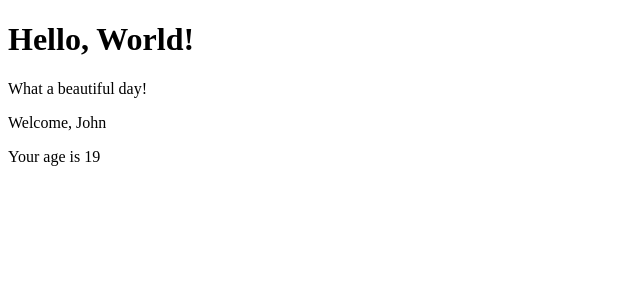
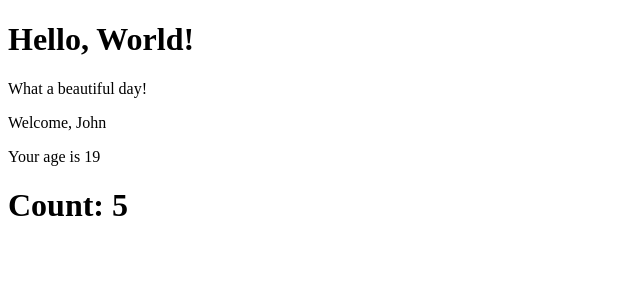
Before and after one commit to CristianRmb/react-exercises, a React (Create React App) app: page / in a window 1280 px wide. Shown: the top 300 px of the page, without its empty margins (0-640 px from the left). Built offline with nearby package versions, Linux system fonts and the light colour scheme.

Commit message:
es state-01

```diff
--- a/src/App.js
+++ b/src/App.js
@@ -1,4 +1,5 @@
 import React from 'react';
+import { Counter } from './Counter';
 import { Message } from './Message';
 import { Welcome } from './Welcome ';
 
@@ -8,6 +9,7 @@ export class App extends React.Component {
       <div>
         <Message />
         <Welcome name='John' age='19' />
+        <Counter/>
       </div>
     );
   }
--- /dev/null
+++ b/src/Counter.js
@@ -0,0 +1,25 @@
+import React from 'react';
+
+/* Create a Counter class component with an internal state containing a count property, initialized to 0.
+The Counter component should render the count property within an h1 tag,
+and the count property should be incremented by 1 every second; */
+
+export class Counter extends React.Component {
+  constructor(props) {
+    super(props);
+
+    this.state = {
+      count: 0,
+    };
+
+    setInterval(() => {
+      this.setState(() => {
+        return { count: this.state.count + 1 };
+      });
+    }, 1000);
+  }
+
+  render() {
+    return <h1>Count: {this.state.count}</h1>;
+  }
+}
```
